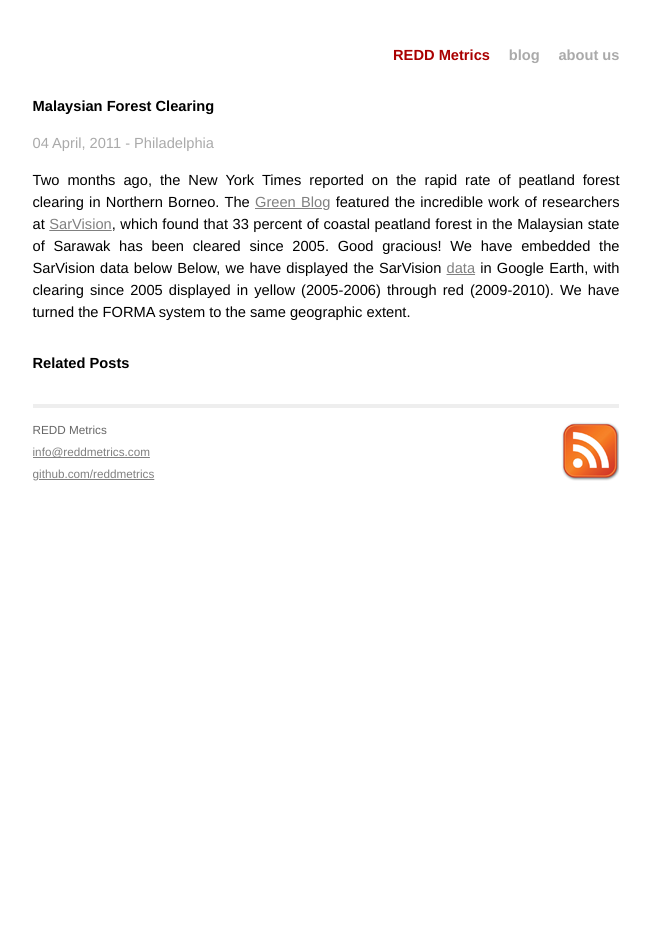
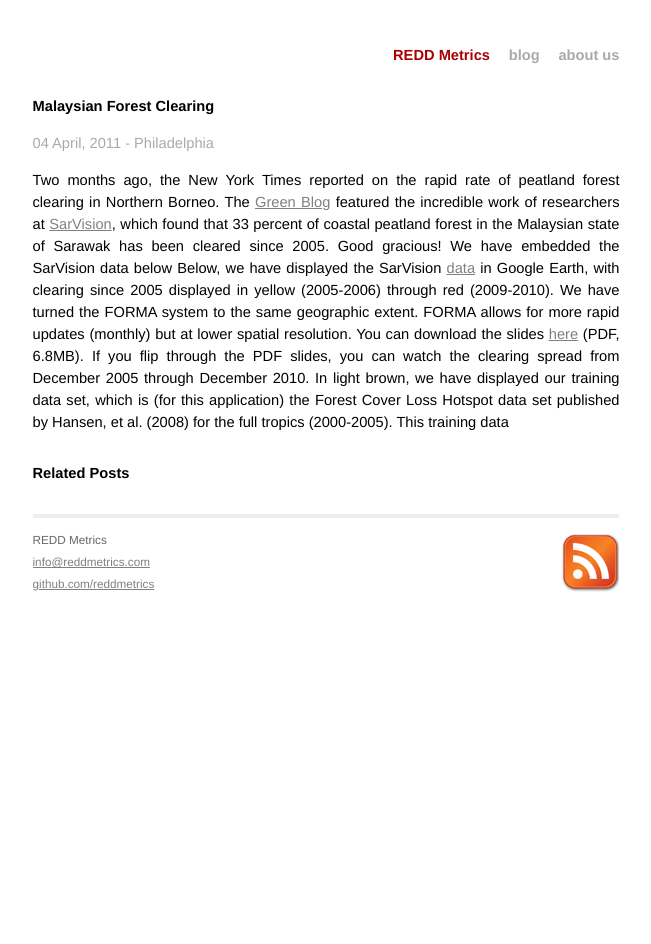
Before and after one commit to reddmetrics/reddmetrics.github.com, a Jekyll site: the page built from _posts/2011-04-04-malasian-forest-clearing.md, in a window 1280 px wide. Shown: the whole page, without its empty margins (314-965 px from the left). Built offline with Jekyll 4.4.1, drawn with Linux system fonts in a browser that asks for light colours; comment, search, counter and statistics services are not loaded.

Commit message:
adjusted first post

```diff
--- a/_posts/2011-04-04-malasian-forest-clearing.md
+++ b/_posts/2011-04-04-malasian-forest-clearing.md
@@ -9,8 +9,6 @@
 
 <p class="meta">04 April, 2011 - Philadelphia</p>
 
-Two months ago, the New York Times reported on the rapid rate of peatland forest clearing in Northern Borneo. The <a href="http://green.blogs.nytimes.com/2011/02/01/malaysian-forest-ebbing-at-rapid-rate-report-says/">Green Blog</a> featured the incredible work of researchers at <a href="http://www.sarvision.nl/">SarVision</a>, which found that 33 percent of coastal peatland forest in the Malaysian state of Sarawak has been cleared since 2005.  Good gracious!  We have embedded the SarVision data below  Below, we have displayed the SarVision <a href="http://www.sarvision.nl/index.php?mact=News,cntnt01,detail,0&cntnt01articleid=58&cntnt01returnid=52">data</a> in Google Earth, with clearing since 2005 displayed in yellow (2005-2006) through red (2009-2010).  We have turned the FORMA system to the same geographic extent.  <!-- FORMA allows for more rapid updates (monthly) but at lower spatial resolution.  You can download the slides <a href="http://dl.dropbox.com/u/5365589/sarawak.pdf">here</a> (PDF, 6.8MB).  If you flip through the PDF slides, you can watch the clearing spread from December 2005 through December 2010.  In light brown, we have displayed our training data set, which is (for this application) the Forest Cover Loss Hotspot data set published by Hansen, et al. (2008) for the full tropics (2000-2005).  This training data -->
-
-<!-- <img src="http://dl.dropbox.com/u/5365589/sarvision.png" width=585 height=438 style="margin: 0px 10px 0px 0px;" /> -->
+Two months ago, the New York Times reported on the rapid rate of peatland forest clearing in Northern Borneo. The [Green Blog](http://goo.gl/kq286) featured the incredible work of researchers at [SarVision](http://www.sarvision.nl/), which found that 33 percent of coastal peatland forest in the Malaysian state of Sarawak has been cleared since 2005.  Good gracious!  We have embedded the SarVision data below  Below, we have displayed the SarVision [data](http://goo.gl/yQfQQ) in Google Earth, with clearing since 2005 displayed in yellow (2005-2006) through red (2009-2010).  We have turned the FORMA system to the same geographic extent.  FORMA allows for more rapid updates (monthly) but at lower spatial resolution.  You can download the slides <a href="http://dl.dropbox.com/u/5365589/sarawak.pdf.zip">here</a> (PDF, 6.8MB).  If you flip through the PDF slides, you can watch the clearing spread from December 2005 through December 2010.  In light brown, we have displayed our training data set, which is (for this application) the Forest Cover Loss Hotspot data set published by Hansen, et al. (2008) for the full tropics (2000-2005).  This training data
 
 <script src="http://www.gmodules.com/ig/ifr?url=http://code.google.com/apis/kml/embed/embedkmlgadget.xml&amp;up_kml_url=http%3A%2F%2Fdl.dropbox.com%2Fu%2F5365589%2Fkml%2F0%2F0%2F0.kml&amp;up_view_mode=earth&amp;up_earth_2d_fallback=0&amp;up_earth_fly_from_space=0&amp;up_earth_show_nav_controls=1&amp;up_earth_show_buildings=0&amp;up_earth_show_terrain=1&amp;up_earth_show_roads=0&amp;up_earth_show_borders=1&amp;up_earth_sphere=earth&amp;up_maps_zoom_out=0&amp;up_maps_default_type=map&amp;synd=open&amp;w=579&amp;h=400&amp;title=&amp;border=%23ffffff%7C3px%2C1px+solid+%23999999&amp;output=js"></script>
```
